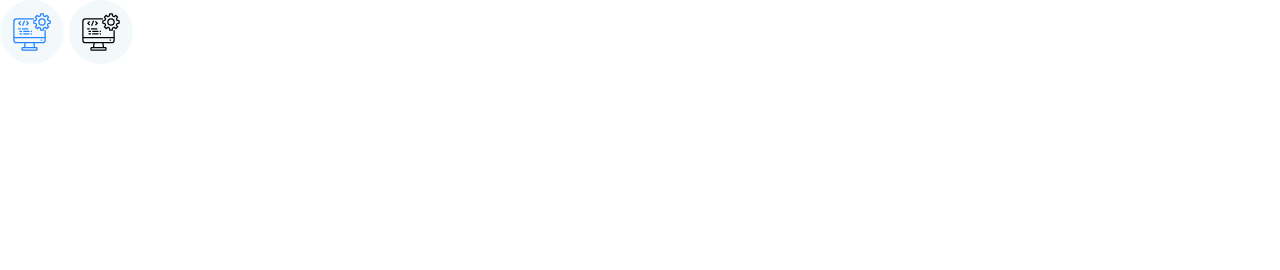
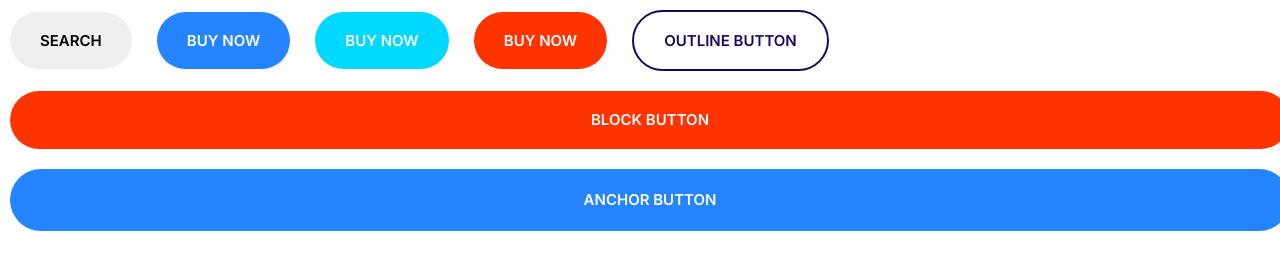
Before and after one commit to keertyverma/cloudify, a plain HTML site: page index.html in a window 1280 px wide. Drawn offline with Linux system fonts and the light colour scheme.

Commit message:
Build buttons component

```diff
--- a/css/styles.css
+++ b/css/styles.css
@@ -4,6 +4,12 @@
   --color-accent: #ff3400;
   --color-heading: #1b0760;
   --color-body: #918ca4;
+}
+
+*,
+*::after,
+*::before {
+  box-sizing: border-box;
 }
 
 /* Typography */
@@ -164,3 +170,62 @@ a {
   justify-content: center;
   align-items: center;
 }
+
+/* Buttons */
+.btn {
+  border-radius: 40px;
+  border: 0;
+  cursor: pointer;
+  font-size: 1.8rem;
+  font-weight: 600;
+  padding: 2rem 3rem;
+  margin: 1rem;
+  text-transform: uppercase;
+  white-space: nowrap;
+  text-align: center;
+}
+
+.btn--primary {
+  background: var(--color-primary);
+  color: white;
+}
+.btn--primary:hover {
+  background: #3a8ffd;
+}
+
+.btn--secondary {
+  background: var(--color-secondary);
+  color: white;
+}
+.btn--secondary:hover {
+  background: #00c8eb;
+}
+
+.btn--accent {
+  background: var(--color-accent);
+  color: white;
+}
+.btn--accent:hover {
+  background: #ec3000;
+}
+
+.btn--block {
+  width: 100%;
+  display: inline-block;
+}
+
+.btn--outline {
+  background: white;
+  color: var(--color-heading);
+  border: 2px solid var(--color-heading);
+}
+.btn--outline:hover {
+  background: var(--color-heading);
+  color: white;
+}
+
+@media screen and (min-width: 1024px) {
+  .btn {
+    font-size: 1.5rem;
+  }
+}
--- a/index.html
+++ b/index.html
@@ -14,16 +14,15 @@
     <link rel="stylesheet" href="css/styles.css" />
   </head>
   <body>
-    <span class="icon-container">
-      <svg class="icon icon--primary">
-        <use xlink:href="images/sprite.svg#computer"></use>
-      </svg>
-    </span>
+    <button class="btn">Search</button>
 
-    <span class="icon-container">
-      <svg class="icon">
-        <use xlink:href="images/sprite.svg#computer"></use>
-      </svg>
-    </span>
+    <button class="btn btn--primary">Buy Now</button>
+    <button class="btn btn--secondary">Buy Now</button>
+    <button class="btn btn--accent">Buy Now</button>
+
+    <button class="btn btn--outline">Outline Button</button>
+
+    <button class="btn btn--block btn--accent">Block button</button>
+    <a href="#" class="btn btn--primary btn--block">Anchor button</a>
   </body>
 </html>
```
Also changed, not shown: components/buttons.html (added, +10 -0 lines).
